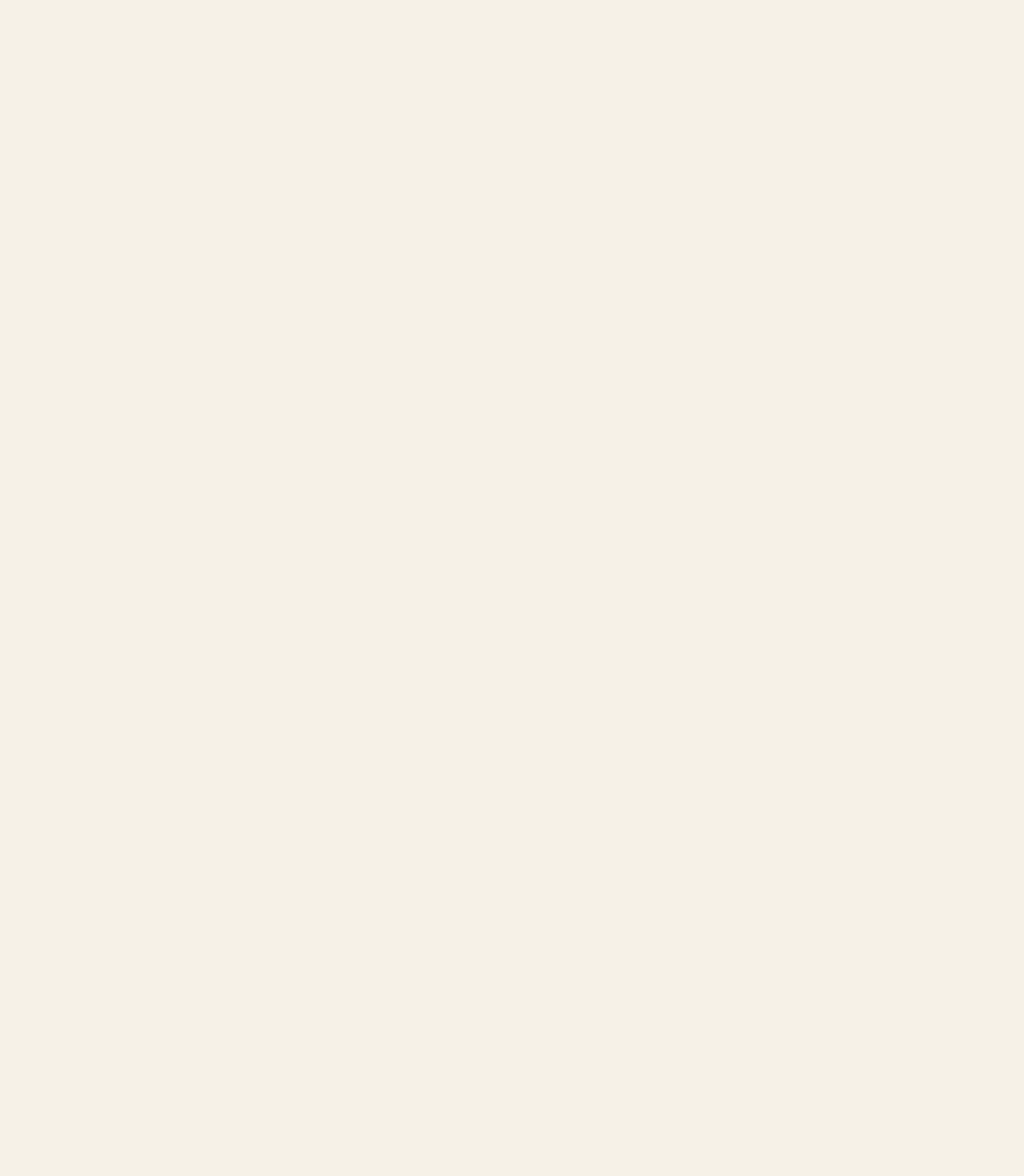
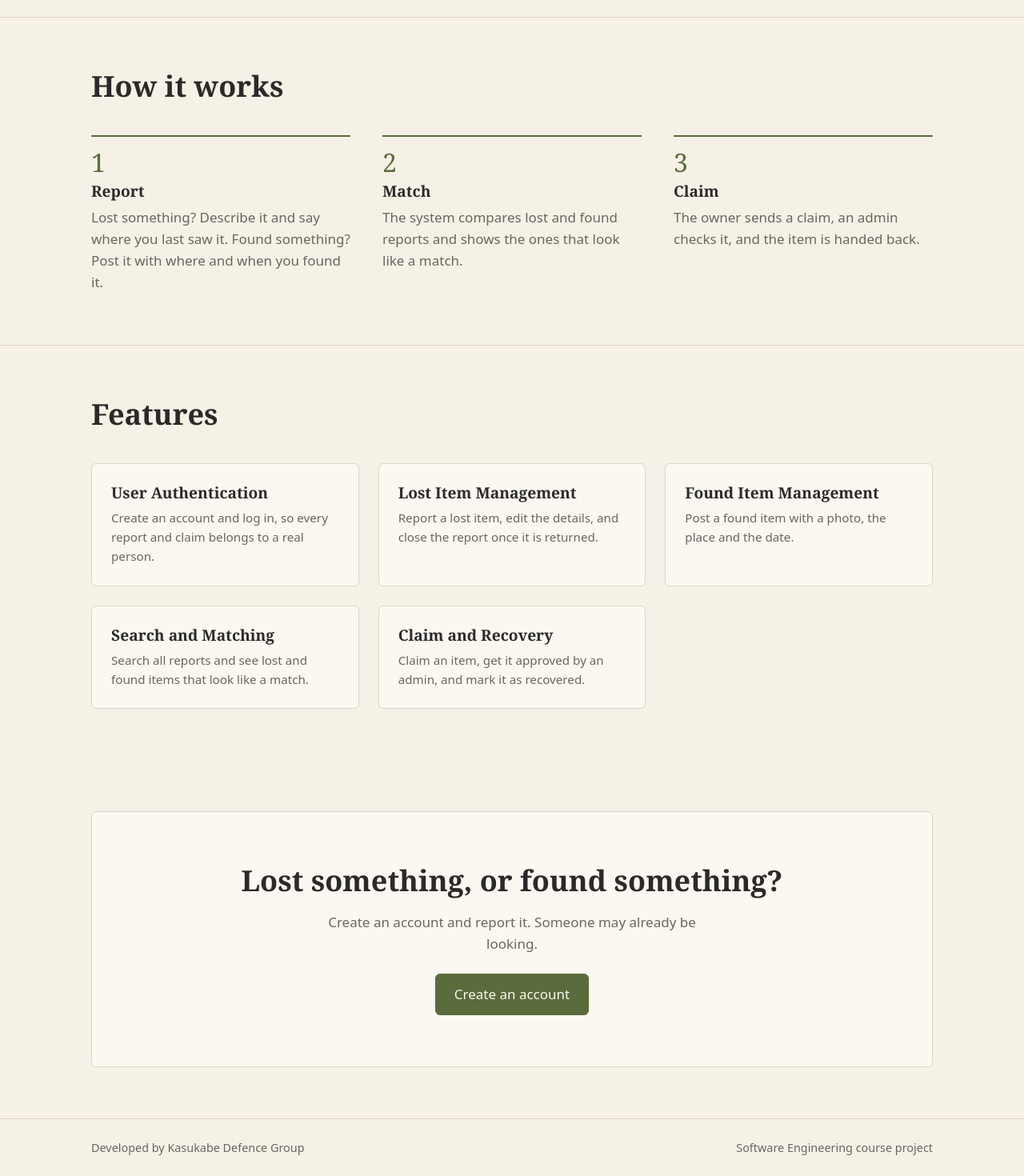
Before and after one commit to SugarGrain/Kasukabe-Defence-Group, a React app in the folder frontend/: page / in a window 1280 px wide. Shown: the part 546-2016 px from the top of the page at 80% size. Before the commit the page ends 800 px from the top, so only its background shows below. Built offline with nearby package versions, Linux system fonts and the light colour scheme; the HTML template or start-up script is replaced by a standard one.

Commit message:
Show all sections on landing page

```diff
--- a/frontend/src/pages/Landing.jsx
+++ b/frontend/src/pages/Landing.jsx
@@ -1,5 +1,9 @@
 import Navbar from "../components/Navbar.jsx";
 import Hero from "../components/Hero.jsx";
+import HowItWorks from "../components/HowItWorks.jsx";
+import Features from "../components/Features.jsx";
+import CallToAction from "../components/CallToAction.jsx";
+import Footer from "../components/Footer.jsx";
 
 function Landing() {
   return (
@@ -7,7 +11,11 @@ function Landing() {
       <Navbar />
       <main>
         <Hero />
+        <HowItWorks />
+        <Features />
+        <CallToAction />
       </main>
+      <Footer />
     </div>
   );
 }
```
